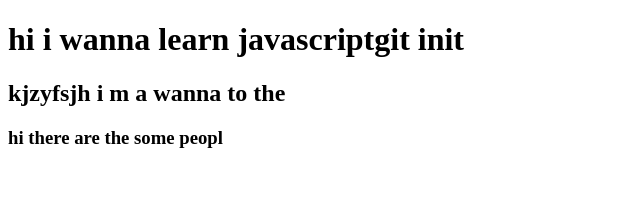
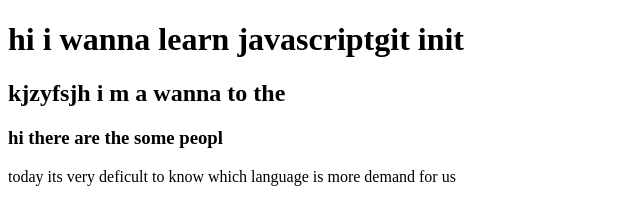
Before and after one commit to arifur946954/my-practise-website, a plain HTML site: page index.html in a window 1280 px wide. Shown: the whole page, without its empty margins (0-640 px from the left). Drawn offline with Linux system fonts and the light colour scheme.

Commit message:
lets hacve a party

```diff
--- a/index.html
+++ b/index.html
@@ -9,5 +9,6 @@
     <h1>hi i wanna learn javascriptgit init</h1>
     <h2>kjzyfsjh i m a wanna to  the </h2>
     <h3>hi there  are the some peopl </h3>
+    <p>today its very deficult to know which language is more demand for us</p>
 </body>
 </html>
```
